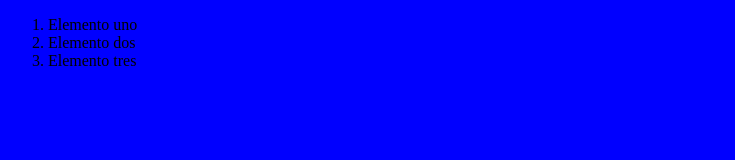
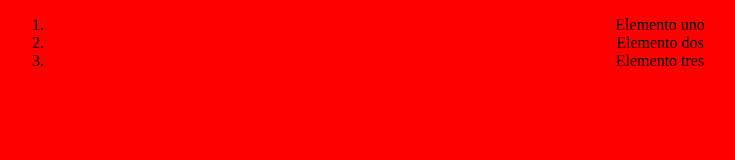
Before and after one commit to stephy0410/tarea_1, a plain HTML site: page index.html in a window 1280 px wide. Shown: the whole page, without its empty margins (0-735 px from the left). Drawn offline with Linux system fonts and the light colour scheme.

Commit message:
Update style.css
Miembro B

```diff
--- a/style.css
+++ b/style.css
@@ -1,4 +1,4 @@
 body{
-  position:center;
-  background-color: blue;
+  text-align: center;
+  background-color: red;
 }
```
